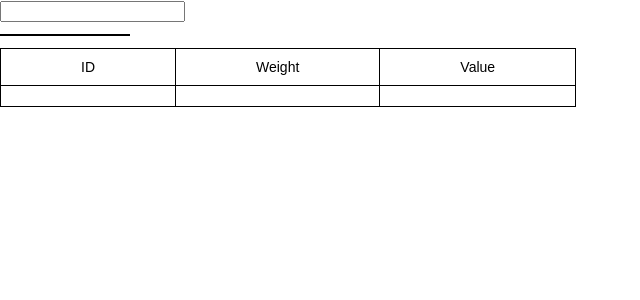
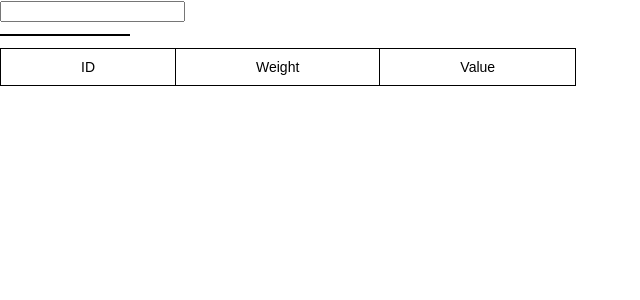
Before and after one commit to dw8787878/Auto-Complete, a React (Create React App) app: page / in a window 1280 px wide. Shown: the top 300 px of the page, without its empty margins (0-640 px from the left). Built offline with nearby package versions, Linux system fonts and the light colour scheme.

Commit message:
Fixed: Conditional rendering for table results

```diff
--- a/src/components/Table/Table.tsx
+++ b/src/components/Table/Table.tsx
@@ -9,7 +9,7 @@ export interface Result {
 }
 
 interface TableProps {
-    result?: Result;
+    result: Result;
 }
 
 export const Table = (props: TableProps) => {
@@ -22,7 +22,7 @@ export const Table = (props: TableProps) => {
                     <th className='tg-0pky'>Weight</th>
                     <th className='tg-0pky'>Value</th>
                 </tr>
-                {Result &&
+                {Result.id &&
                     <tr>
                         <td className='tg-0pk'>{Result.id}</td>
                         <td className='tg-0pk'>{Result.weight}</td>
--- a/src/container/SearchContainer.tsx
+++ b/src/container/SearchContainer.tsx
@@ -22,9 +22,9 @@ class SearchContainer extends React.Component<{}, SearchContainerState>{
     this.onOptionChange = this.onOptionChange.bind(this);
   }
 
-  onOptionChange(val: string) {
+  onOptionChange(result: string) {
     this.setState({
-      result: JSON.parse(val)
+      result: JSON.parse(result)
     })
   }
 
@@ -41,5 +41,4 @@ class SearchContainer extends React.Component<{}, SearchContainerState>{
 
 export default SearchContainer;
 
-// change val name
 // get rid of all the any;s
```
